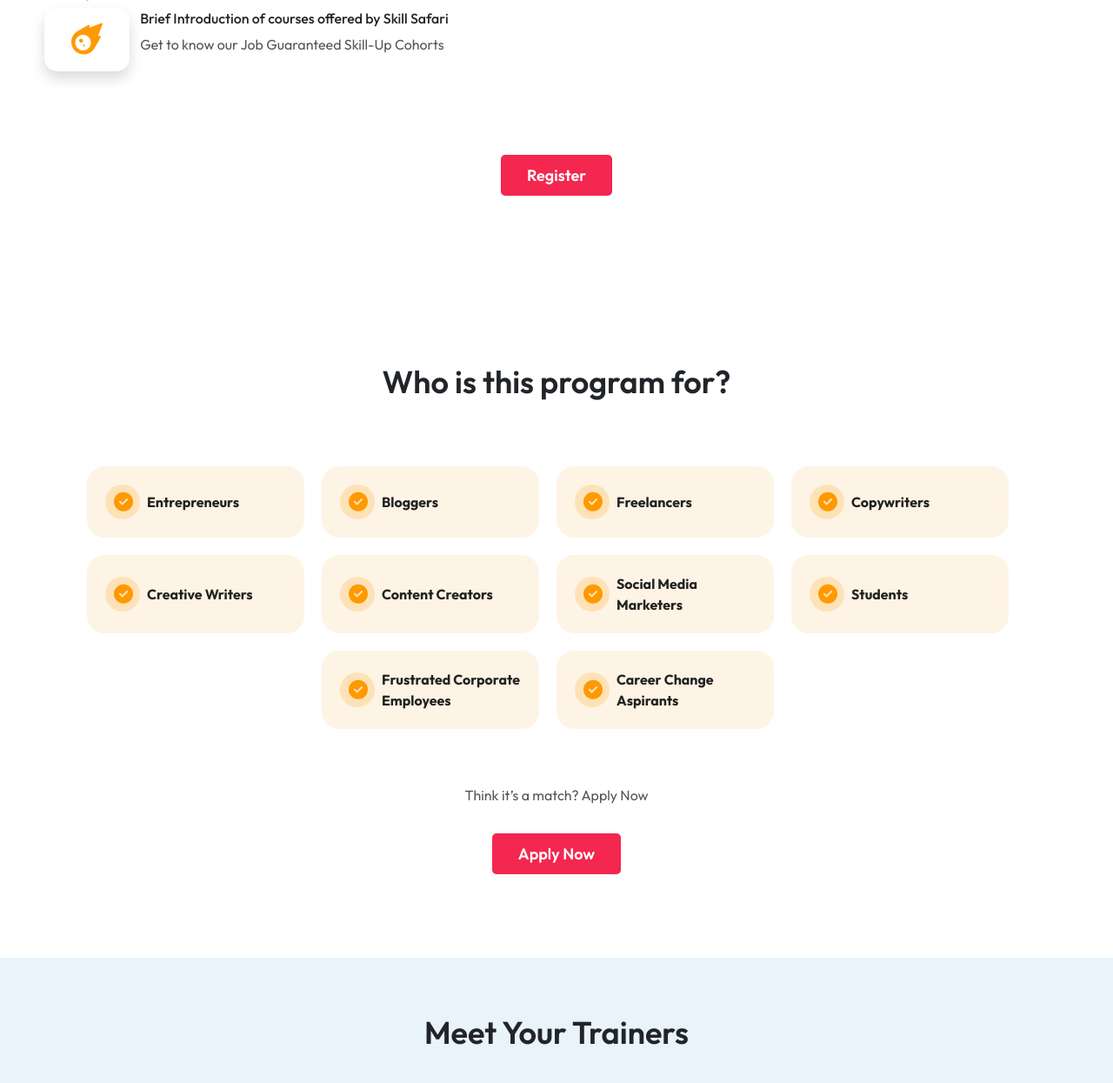
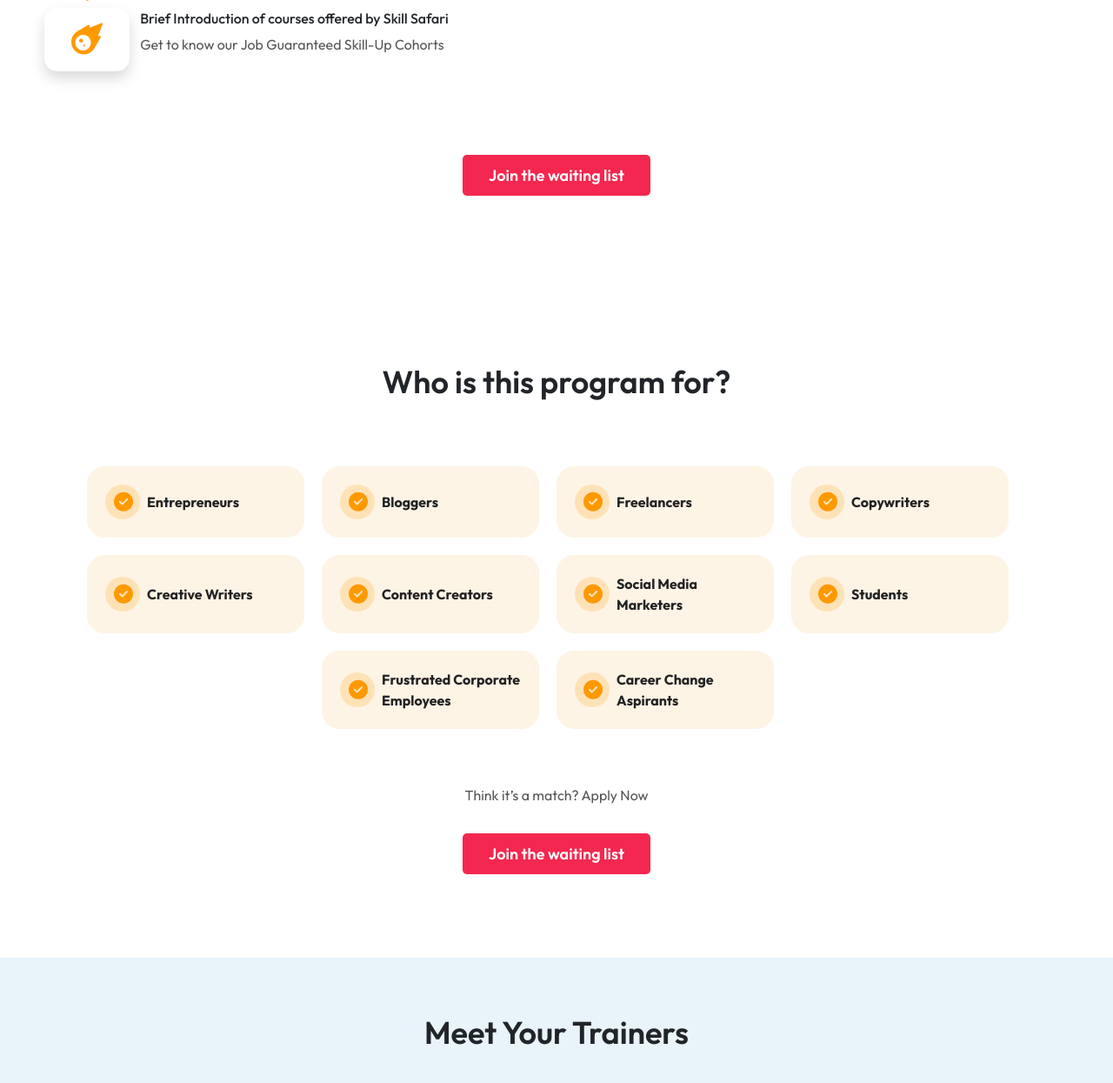
Before and after one commit to KishoreBabu420/skill, a PHP site: page /events/build-a-nodejs-quiz-application in a window 1280 px wide. Shown: the part 1778-3023 px from the top of the page at 87% size. Run offline with PHP 8.4, Linux system fonts and the light colour scheme; some libraries are stand-ins or nearby versions.

Commit message:
coming soon added

```diff
--- a/events/build-a-nodejs-quiz-application.php
+++ b/events/build-a-nodejs-quiz-application.php
@@ -12,7 +12,7 @@ include_once("../includes/header.php");
   <div class="container">
     <div class="row pt-5">
       <div class="col-xl-6 text-center text-md-start">
-        <h4 class="date-sec"><span>STARTS 1ST MAY 2022</span></h4>
+        <h4 class="date-sec"><span>coming</span></h4>
         <h1 class="top-head  pt-3">Build a Quiz Application LIVE </h1>
         <div class="pricetag-strike" style="font-size:40px!important; font-weight:700 !important;">
           <del style="color:#888;font-size:14px;">₹ 1000</del>₹ Free
@@ -22,7 +22,7 @@ include_once("../includes/header.php");
           already have developed an application all by yourself, so there will be enough proof of whether you can code
           or not. Join this workshop with our Lead Instructor Mr. Kishore and our Co-Founder Mr.Naveen Chandran.</p>
         <div class="regbtn mb-5">
-          <a href="https://meet.zoho.in/Yp11TlqNDh" class="text-decoration-none" target="_blank">Register</a>
+          <a href="https://forms.gle/X7PawejiabAmW3xs7" class="text-decoration-none" target="_blank">Join the waiting list</a>
         </div>
       </div>
       <div class="col-xl-6 pb-5 pt-lg-5 pt-0">
@@ -38,7 +38,7 @@ include_once("../includes/header.php");
             <div class="mini-boxevents w-100 shadow">
               <i class="fas fa-clock"></i>
               <h6 class="small-highlight pt-2">Date</h6>
-              <p class="mini-boxhead">1st May 2022</p>
+              <p class="mini-boxhead">coming soon</p>
             </div>
           </div>
           <div class="col-lg-2 col-sm-3 col-6 d-flex align-self-stretch mb-4">
@@ -220,7 +220,7 @@ include_once("../includes/header.php");
       </div>
       <div class="col-md-12 mt-lg-5 pt-5 pb-md-5">
         <div class="regbtn text-center">
-          <a href="https://meet.zoho.in/Yp11TlqNDh" class="text-decoration-none" target="_blank">Register</a>
+          <a href="https://forms.gle/X7PawejiabAmW3xs7" class="text-decoration-none" target="_blank">Join the waiting list</a>
         </div>
       </div>
     </div>
@@ -281,7 +281,7 @@ include_once("../includes/header.php");
         </ul>
         <p class="school-para text-center pt-5 pb-3">Think it’s a match? Apply Now</p>
         <div class="regbtn">
-          <a href="https://meet.zoho.in/Yp11TlqNDh" class="text-decoration-none" target="_blank">Apply Now</a>
+          <a href="https://forms.gle/X7PawejiabAmW3xs7" class="text-decoration-none" target="_blank">Join the waiting list</a>
         </div>
       </div>
     </div>
@@ -390,7 +390,7 @@ include_once("../includes/header.php");
     <p class="school-para text-center pt-5 pb-3">Think it’s a match? Apply Now</p>
     <div class="row pb-5 text-center">
       <div class="regbtn">
-        <a href="https://meet.zoho.in/Yp11TlqNDh" class="text-decoration-none" target="_blank">Apply Now</a>
+        <a href="https://forms.gle/X7PawejiabAmW3xs7" class="text-decoration-none" target="_blank">Join the waiting list</a>
       </div>
     </div>
 
```
